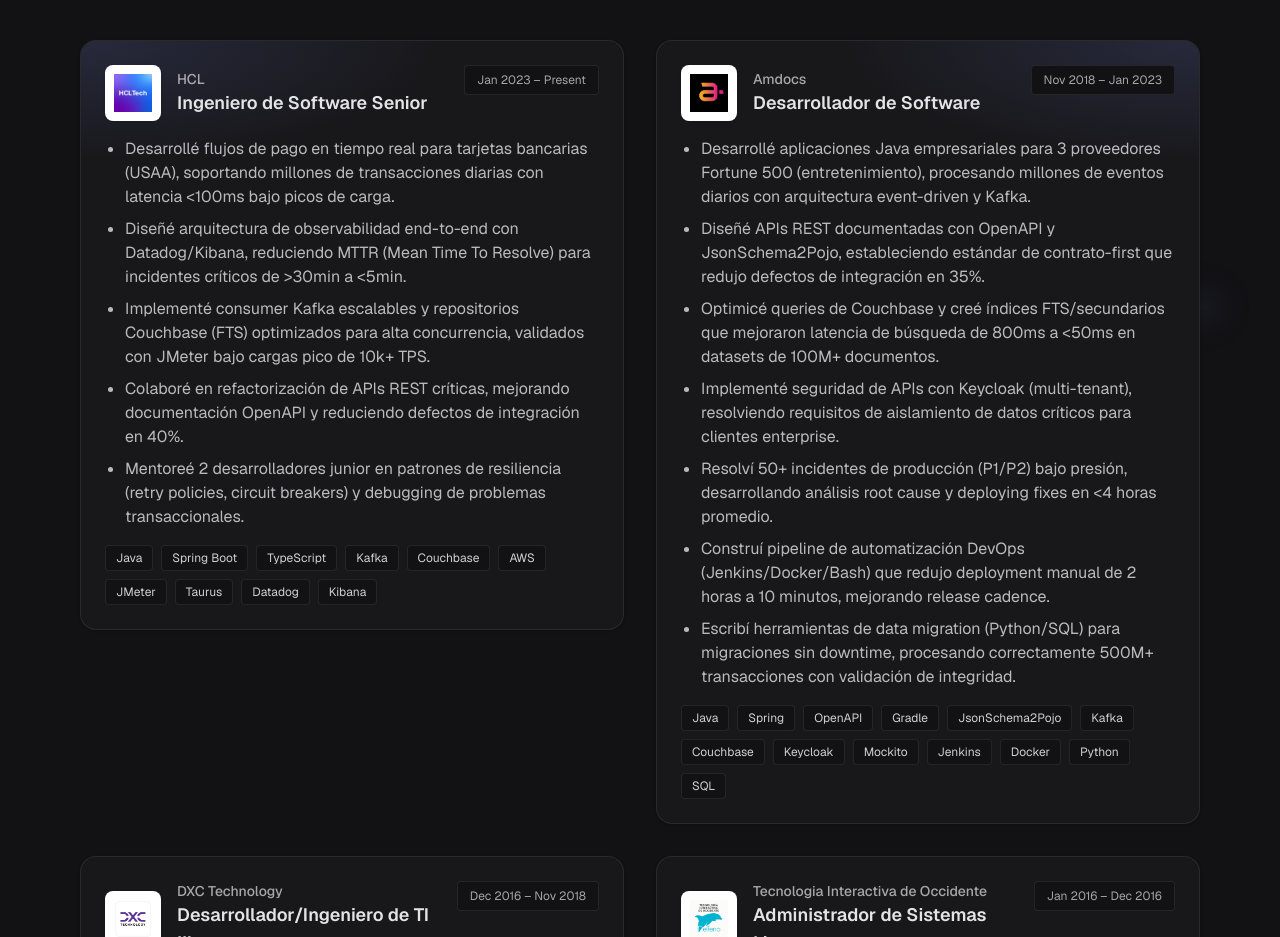
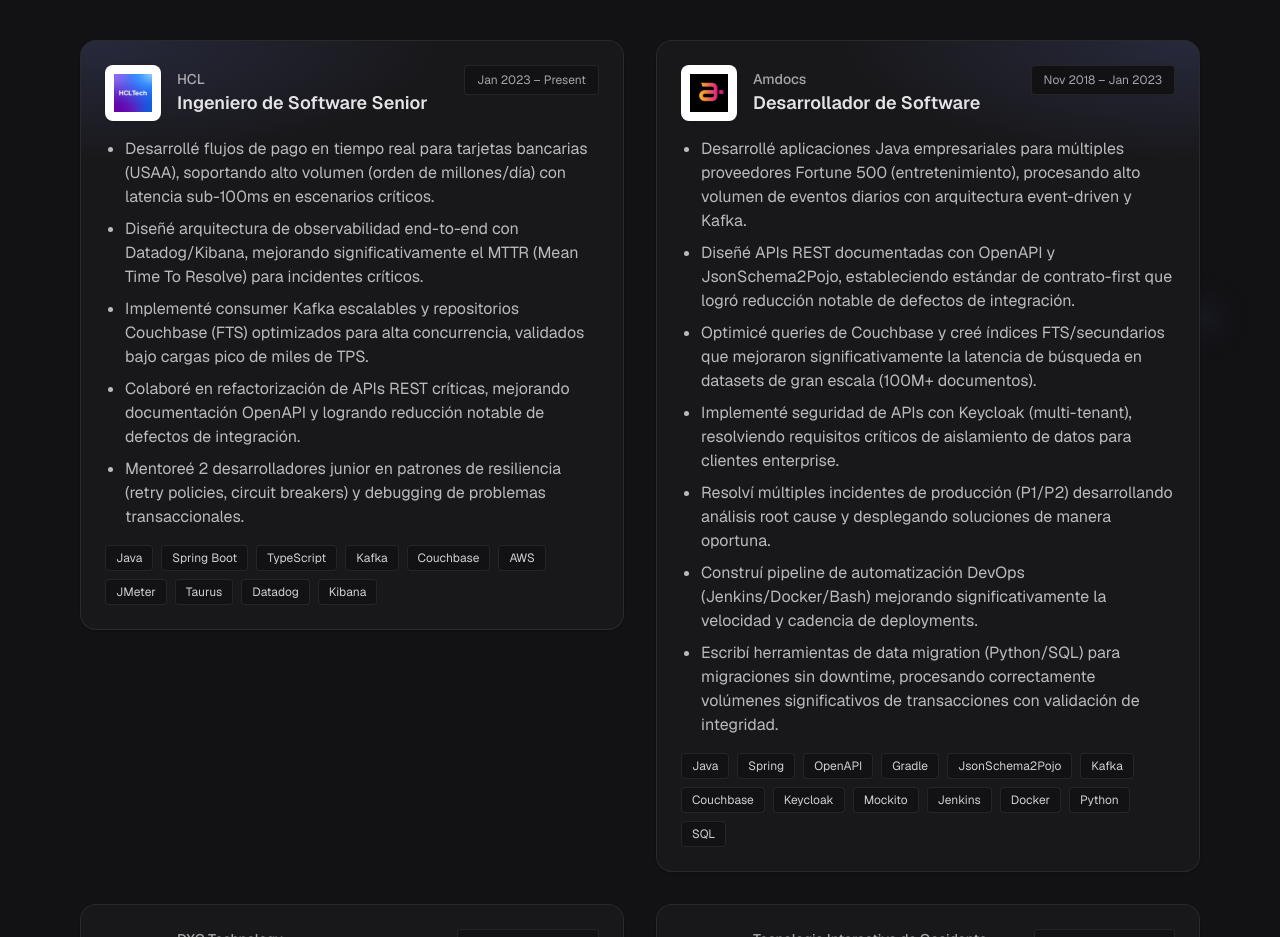
Before and after one commit to VtorErick/victor-portfolio, a Next.js app: page / in a window 1280 px wide. Shown: the part 1320-2257 px from the top of the page. Built offline with nearby package versions, Linux system fonts and the light colour scheme.

Commit message:
fix: resolve BlogPostFooter JSX syntax errors and clean contact section

```diff
--- a/src/components/BlogPostFooter.tsx
+++ b/src/components/BlogPostFooter.tsx
@@ -1,6 +1,7 @@
 "use client"
 
-import { Mail, Linkedin, Github } from 'lucide-react'
+import { Mail, Linkedin, Github, Copy, Check } from 'lucide-react'
+import { useState } from 'react'
 import { useLanguageContext } from '@/contexts/LanguageContext'
 
 interface BlogPostFooterProps {
@@ -10,12 +11,14 @@
 
 export default function BlogPostFooter({ tags = [], technologies = [] }: BlogPostFooterProps) {
   const { language } = useLanguageContext()
+  const [copied, setCopied] = useState(false)
 
   const translations = {
     stackLabel: { es: 'Stack técnico que uso:', en: 'Tech stack I use:' },
     relatedTags: { es: 'Etiquetas relacionadas:', en: 'Related tags:' },
     contactLabel: { es: '¿Quieres conversar sobre esto?', en: 'Want to chat about this?' },
     contactDesc: { es: 'Conéctate conmigo en LinkedIn, revisa mi GitHub o envíame un correo.', en: 'Connect with me on LinkedIn, check my GitHub, or send me an email.' },
+    copiedEmail: { es: 'Correo copiado', en: 'Email copied' },
   }
 
   const workStackTechnologies = [
@@ -23,6 +26,12 @@
     'Kafka', 'Couchbase', 'AWS',
     'Datadog', 'Kibana', 'Docker', 'Kubernetes'
   ]
+
+  const handleCopyEmail = async () => {
+    await navigator.clipboard.writeText('victorerickad@gmail.com')
+    setCopied(true)
+    setTimeout(() => setCopied(false), 2000)
+  }
 
   return (
     <div className="mt-12 pt-8 border-t border-[var(--border)] space-y-8">
@@ -70,7 +79,7 @@
         <p className="text-sm text-[var(--foreground)]/70 mb-4">
           {translations.contactDesc[language as 'es' | 'en']}
         </p>
-        <div className="flex gap-4">
+        <div className="flex gap-4 flex-wrap">
           <a
             href="https://linkedin.com/in/victorerickad"
             target="_blank"
@@ -99,6 +108,28 @@
             <Mail size={16} />
             Email
           </a>
+          <button
+            onClick={handleCopyEmail}
+            className={`flex items-center gap-2 px-4 py-2 rounded-lg text-sm font-medium transition-all border ${
+              copied
+                ? 'bg-green-100 dark:bg-green-900/30 border-green-300 dark:border-green-700 text-green-700 dark:text-green-300'
+                : 'bg-[var(--link)]/10 hover:bg-[var(--link)]/20 border-[var(--link)]/30 text-[var(--link)]'
+            }`}
+            aria-label="Copy email"
+            title="victorerickad@gmail.com"
+          >
+            {copied ? (
+              <>
+                <Check size={16} />
+                {translations.copiedEmail[language as 'es' | 'en']}
+              </>
+            ) : (
+              <>
+                <Copy size={16} />
+                Copy
+              </>
+            )}
+          </button>
         </div>
       </div>
     </div>
--- a/src/data/portfolio-data.ts
+++ b/src/data/portfolio-data.ts
@@ -31,17 +31,17 @@
       period: 'Jan 2023 – Present',
       description: {
         es: [
-          'Desarrollé flujos de pago en tiempo real para tarjetas bancarias (USAA), soportando millones de transacciones diarias con latencia <100ms bajo picos de carga.',
-          'Diseñé arquitectura de observabilidad end-to-end con Datadog/Kibana, reduciendo MTTR (Mean Time To Resolve) para incidentes críticos de >30min a <5min.',
-          'Implementé consumer Kafka escalables y repositorios Couchbase (FTS) optimizados para alta concurrencia, validados con JMeter bajo cargas pico de 10k+ TPS.',
-          'Colaboré en refactorización de APIs REST críticas, mejorando documentación OpenAPI y reduciendo defectos de integración en 40%.',
+          'Desarrollé flujos de pago en tiempo real para tarjetas bancarias (USAA), soportando alto volumen (orden de millones/día) con latencia sub-100ms en escenarios críticos.',
+          'Diseñé arquitectura de observabilidad end-to-end con Datadog/Kibana, mejorando significativamente el MTTR (Mean Time To Resolve) para incidentes críticos.',
+          'Implementé consumer Kafka escalables y repositorios Couchbase (FTS) optimizados para alta concurrencia, validados bajo cargas pico de miles de TPS.',
+          'Colaboré en refactorización de APIs REST críticas, mejorando documentación OpenAPI y logrando reducción notable de defectos de integración.',
           'Mentoreé 2 desarrolladores junior en patrones de resiliencia (retry policies, circuit breakers) y debugging de problemas transaccionales.'
         ],
         en: [
-          'Developed real-time payment flows for banking credit cards (USAA), supporting millions of daily transactions with <100ms latency under peak load.',
-          'Designed end-to-end observability architecture with Datadog/Kibana, reducing MTTR (Mean Time To Resolve) for critical incidents from >30min to <5min.',
-          'Implemented scalable Kafka consumers and optimized Couchbase repositories (FTS) for high concurrency, validated under peak load of 10k+ TPS with JMeter.',
-          'Collaborated on critical REST APIs refactoring, improving OpenAPI documentation and reducing integration defects by 40%.',
+          'Developed real-time payment flows for banking credit cards (USAA), supporting high volume (millions/day order of magnitude) with sub-100ms latency in critical scenarios.',
+          'Designed end-to-end observability architecture with Datadog/Kibana, significantly improving MTTR (Mean Time To Resolve) for critical incidents.',
+          'Implemented scalable Kafka consumers and optimized Couchbase repositories (FTS) for high concurrency, validated under peak loads of thousands of TPS.',
+          'Collaborated on critical REST APIs refactoring, improving OpenAPI documentation and achieving notable reduction in integration defects.',
           'Mentored 2 junior developers on resilience patterns (retry policies, circuit breakers) and transactional debugging techniques.'
         ]
       },
@@ -58,22 +58,22 @@
       period: 'Nov 2018 – Jan 2023',
       description: {
         es: [
-          'Desarrollé aplicaciones Java empresariales para 3 proveedores Fortune 500 (entretenimiento), procesando millones de eventos diarios con arquitectura event-driven y Kafka.',
-          'Diseñé APIs REST documentadas con OpenAPI y JsonSchema2Pojo, estableciendo estándar de contrato-first que redujo defectos de integración en 35%.',
-          'Optimicé queries de Couchbase y creé índices FTS/secundarios que mejoraron latencia de búsqueda de 800ms a <50ms en datasets de 100M+ documentos.',
-          'Implementé seguridad de APIs con Keycloak (multi-tenant), resolviendo requisitos de aislamiento de datos críticos para clientes enterprise.',
-          'Resolví 50+ incidentes de producción (P1/P2) bajo presión, desarrollando análisis root cause y deploying fixes en <4 horas promedio.',
-          'Construí pipeline de automatización DevOps (Jenkins/Docker/Bash) que redujo deployment manual de 2 horas a 10 minutos, mejorando release cadence.',
-          'Escribí herramientas de data migration (Python/SQL) para migraciones sin downtime, procesando correctamente 500M+ transacciones con validación de integridad.'
+          'Desarrollé aplicaciones Java empresariales para múltiples proveedores Fortune 500 (entretenimiento), procesando alto volumen de eventos diarios con arquitectura event-driven y Kafka.',
+          'Diseñé APIs REST documentadas con OpenAPI y JsonSchema2Pojo, estableciendo estándar de contrato-first que logró reducción notable de defectos de integración.',
+          'Optimicé queries de Couchbase y creé índices FTS/secundarios que mejoraron significativamente la latencia de búsqueda en datasets de gran escala (100M+ documentos).',
+          'Implementé seguridad de APIs con Keycloak (multi-tenant), resolviendo requisitos críticos de aislamiento de datos para clientes enterprise.',
+          'Resolví múltiples incidentes de producción (P1/P2) desarrollando análisis root cause y desplegando soluciones de manera oportuna.',
+          'Construí pipeline de automatización DevOps (Jenkins/Docker/Bash) mejorando significativamente la velocidad y cadencia de deployments.',
+          'Escribí herramientas de data migration (Python/SQL) para migraciones sin downtime, procesando correctamente volúmenes significativos de transacciones con validación de integridad.'
         ],
         en: [
-          'Developed enterprise Java applications for 3 Fortune 500 providers (entertainment), processing millions of daily events with event-driven architecture and Kafka.',
-          'Designed REST APIs documented with OpenAPI and JsonSchema2Pojo, establishing contract-first standard that reduced integration defects by 35%.',
-          'Optimized Couchbase queries and created FTS/secondary indexes improving search latency from 800ms to <50ms on 100M+ document datasets.',
+          'Developed enterprise Java applications for multiple Fortune 500 providers (entertainment), processing high volume of daily events with event-driven architecture and Kafka.',
+          'Designed REST APIs documented with OpenAPI and JsonSchema2Pojo, establishing contract-first standard that achieved notable reduction in integration defects.',
+          'Optimized Couchbase queries and created FTS/secondary indexes that significantly improved search latency on large-scale datasets (100M+ documents).',
           'Implemented Keycloak-based API security (multi-tenant), solving critical data isolation requirements for enterprise customers.',
-          'Resolved 50+ production incidents (P1/P2) under pressure, developing root cause analysis and deploying fixes in <4 hours average.',
-          'Built DevOps automation pipeline (Jenkins/Docker/Bash) reducing manual deployments from 2 hours to 10 minutes, improving release cadence.',
-          'Wrote data migration tools (Python/SQL) for zero-downtime migrations, correctly processing 500M+ transactions with integrity validation.'
+          'Resolved multiple production incidents (P1/P2), developing root cause analysis and deploying solutions in a timely manner.',
+          'Built DevOps automation pipeline (Jenkins/Docker/Bash) significantly improving deployment speed and release cadence.',
+          'Wrote data migration tools (Python/SQL) for zero-downtime migrations, correctly processing significant transaction volumes with integrity validation.'
         ]
       },
       technologies: ['Java', 'Spring', 'OpenAPI', 'Gradle', 'JsonSchema2Pojo', 'Kafka', 'Couchbase', 'Keycloak', 'Mockito', 'Jenkins', 'Docker', 'Python', 'SQL'],
```
